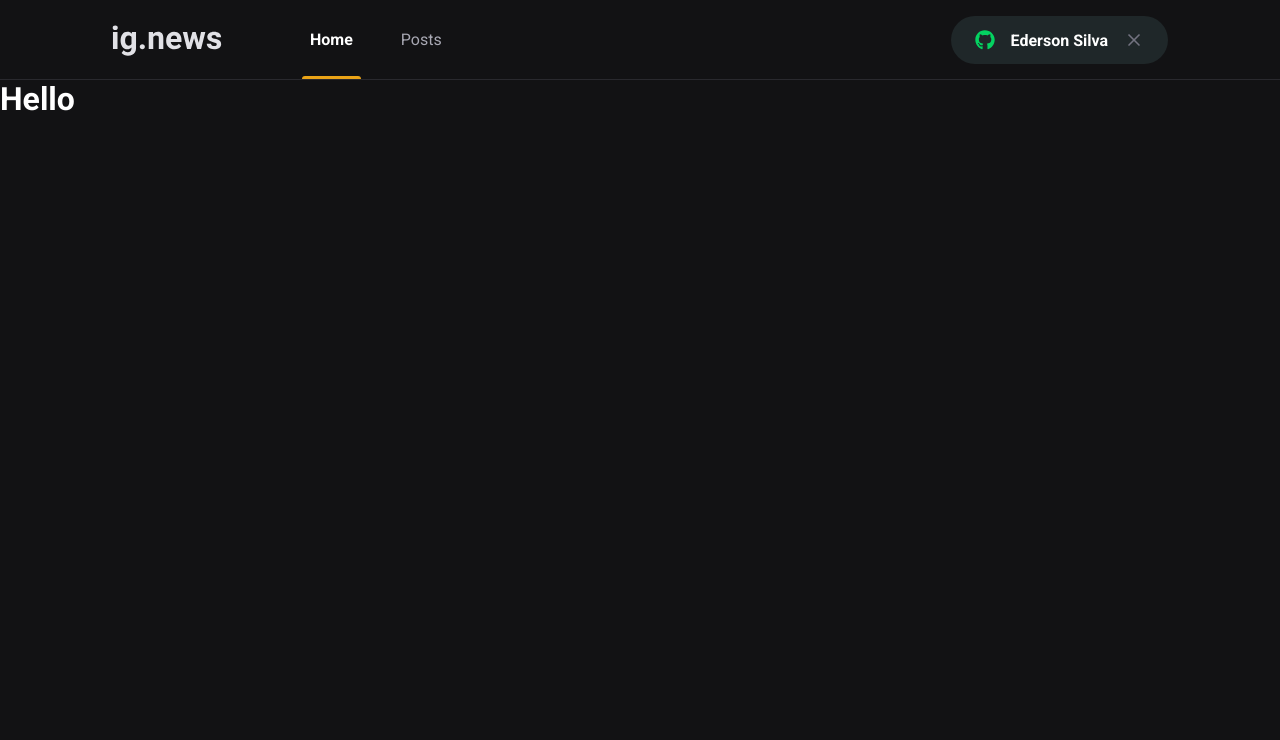
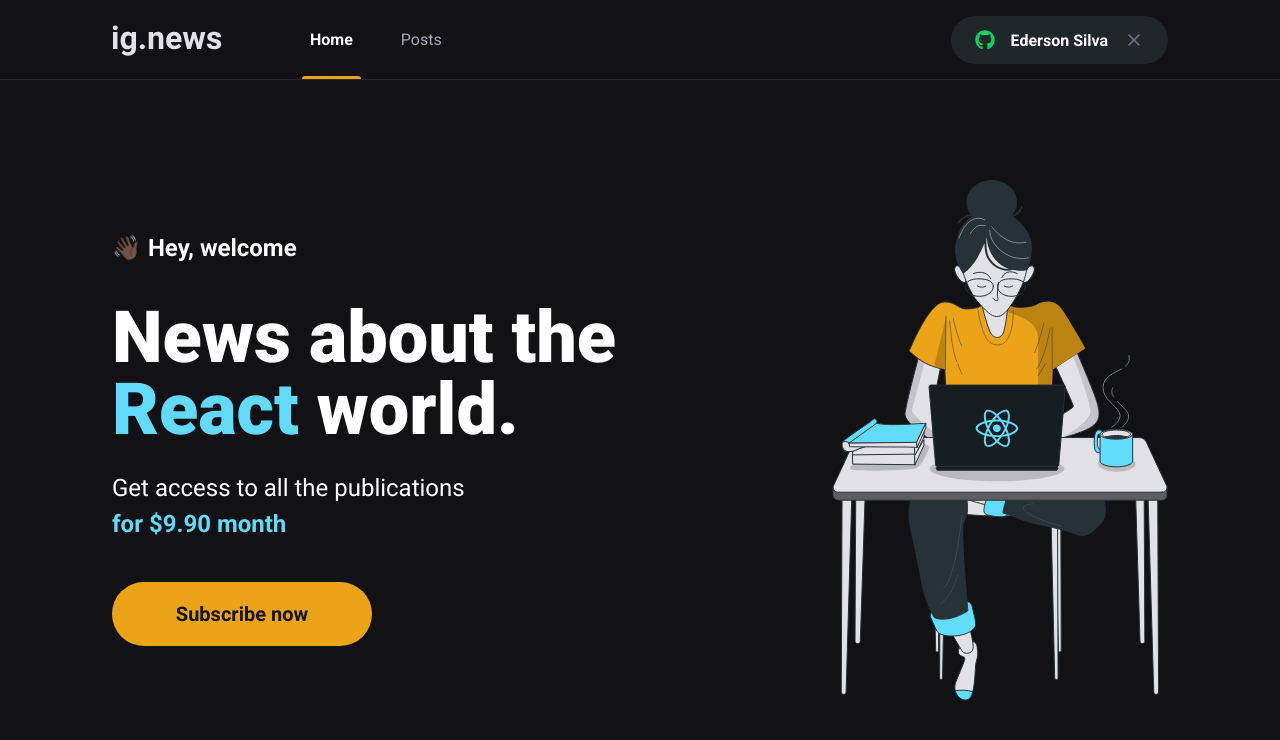
Before and after one commit to EdersonDav/ignite, a Next.js app in the folder nextjs/ignews/: page / in a window 1280 px wide. Shown: the top 740 px of the page. Built offline with nearby package versions, Linux system fonts and the light colour scheme.

Commit message:
create home page

```diff
--- /dev/null
+++ b/nextjs/ignews/src/components/SubscribeButton/index.tsx
@@ -0,0 +1,9 @@
+import styles from './styles.module.scss';
+
+export const SubscribeButton = () => {
+  return (
+    <button type="button" className={styles.subscribeButton}>
+      Subscribe now
+    </button>
+  );
+};
--- /dev/null
+++ b/nextjs/ignews/src/components/SubscribeButton/styles.module.scss
@@ -0,0 +1,20 @@
+.subscribeButton{
+  height: 4rem;
+  width: 260px;
+  border: 0;
+  border-radius: 2rem;
+  background-color: var(--yellow-500);
+  color: var(--gray-900);
+  font-size: 1.25rem;
+  font-weight: bold;
+
+  display: flex;
+  align-items: center;
+  justify-content: center;
+
+  transition: filter 0.2s;
+
+  &:hover{
+    filter: brightness(0.8);
+  }
+}
--- /dev/null
+++ b/nextjs/ignews/src/pages/home.module.scss
@@ -0,0 +1,43 @@
+.contentContainer{
+  max-width: 1120px;
+  margin: 0 auto;
+  padding: 0 2rem;
+  height: calc(100vh - 5rem);
+  display: flex;
+  align-items: center;
+  justify-content: space-between;
+}
+
+.hero{
+  max-width: 600px;
+
+  > span{
+    font-size: 1.5rem;
+    font-weight: bold;
+  }
+
+  h1{
+    font-size: 4.5rem;
+    line-height: 4.5rem;
+    font-weight: 900;
+    margin-top: 2.5rem;
+
+    span{
+      color: var(--cyan-500);
+    }
+  }
+
+  p{
+    font-size: 1.5rem;
+    line-height: 2.25rem;
+    margin-top: 1.5rem;
+    span{
+      color: var(--cyan-500);
+      font-weight: bold;
+    }
+  }
+
+  button{
+    margin-top: 2.5rem;
+  }
+}
--- a/nextjs/ignews/src/pages/index.tsx
+++ b/nextjs/ignews/src/pages/index.tsx
@@ -1,11 +1,31 @@
+/* eslint-disable @next/next/no-img-element */
 import Head from 'next/head';
+
+import styles from './home.module.scss';
+import { SubscribeButton } from '../components/SubscribeButton/index';
+
 export default function Home() {
   return (
     <>
       <Head>
-        <title>ig.news</title>
+        <title>Home | ig.news</title>
       </Head>
-      <h1>Hello</h1>
+      <main className={styles.contentContainer}>
+        <section className={styles.hero}>
+          <span>👋🏿 Hey, welcome</span>
+          <h1>
+            News about the <span>React</span> world.
+          </h1>
+          <p>
+            Get access to all the publications <br />
+            <span>for $9.90 month</span>
+          </p>
+
+          <SubscribeButton />
+        </section>
+
+        <img src="/images/avatar.svg" alt="Girl coding" />
+      </main>
     </>
   );
 }
```
